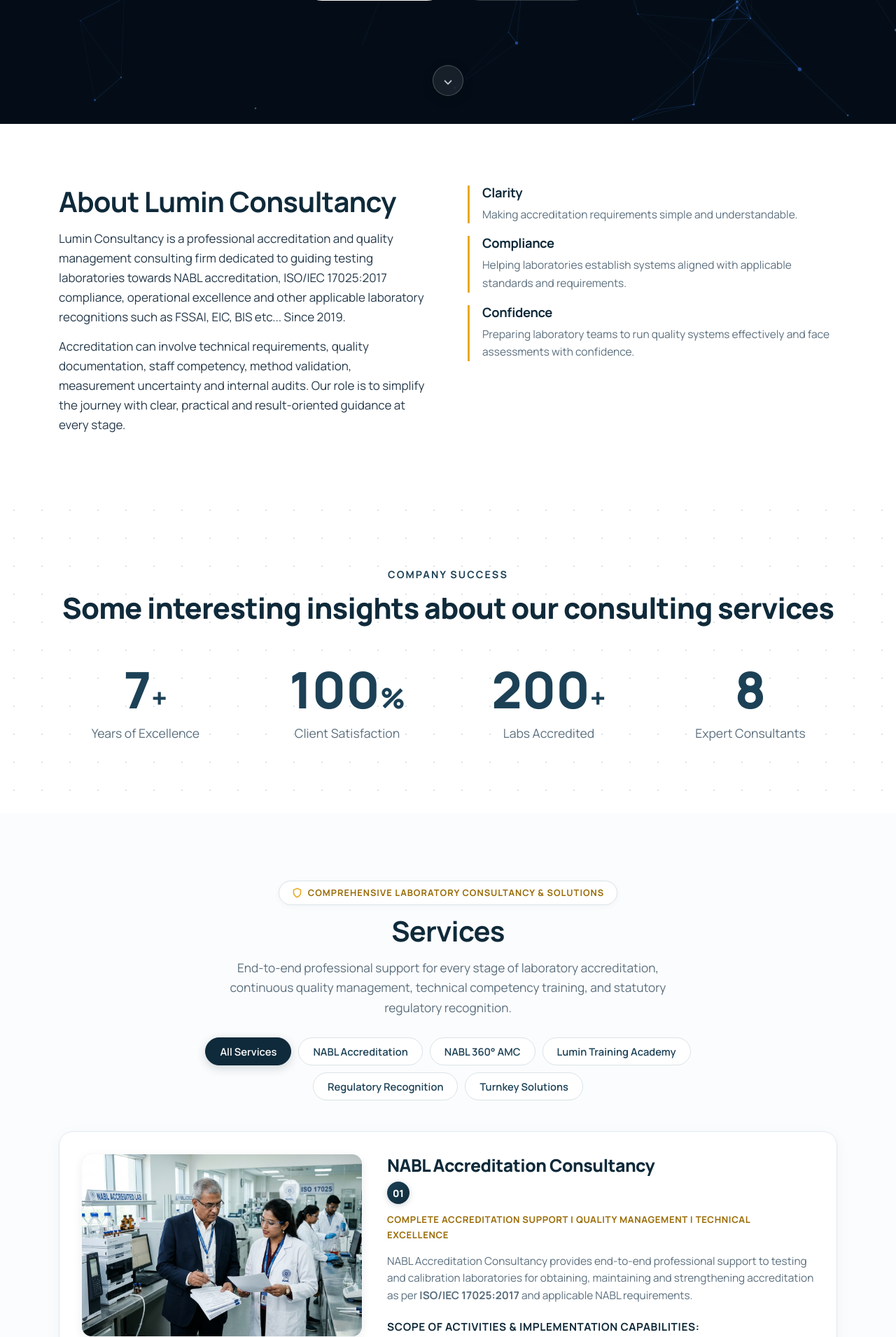
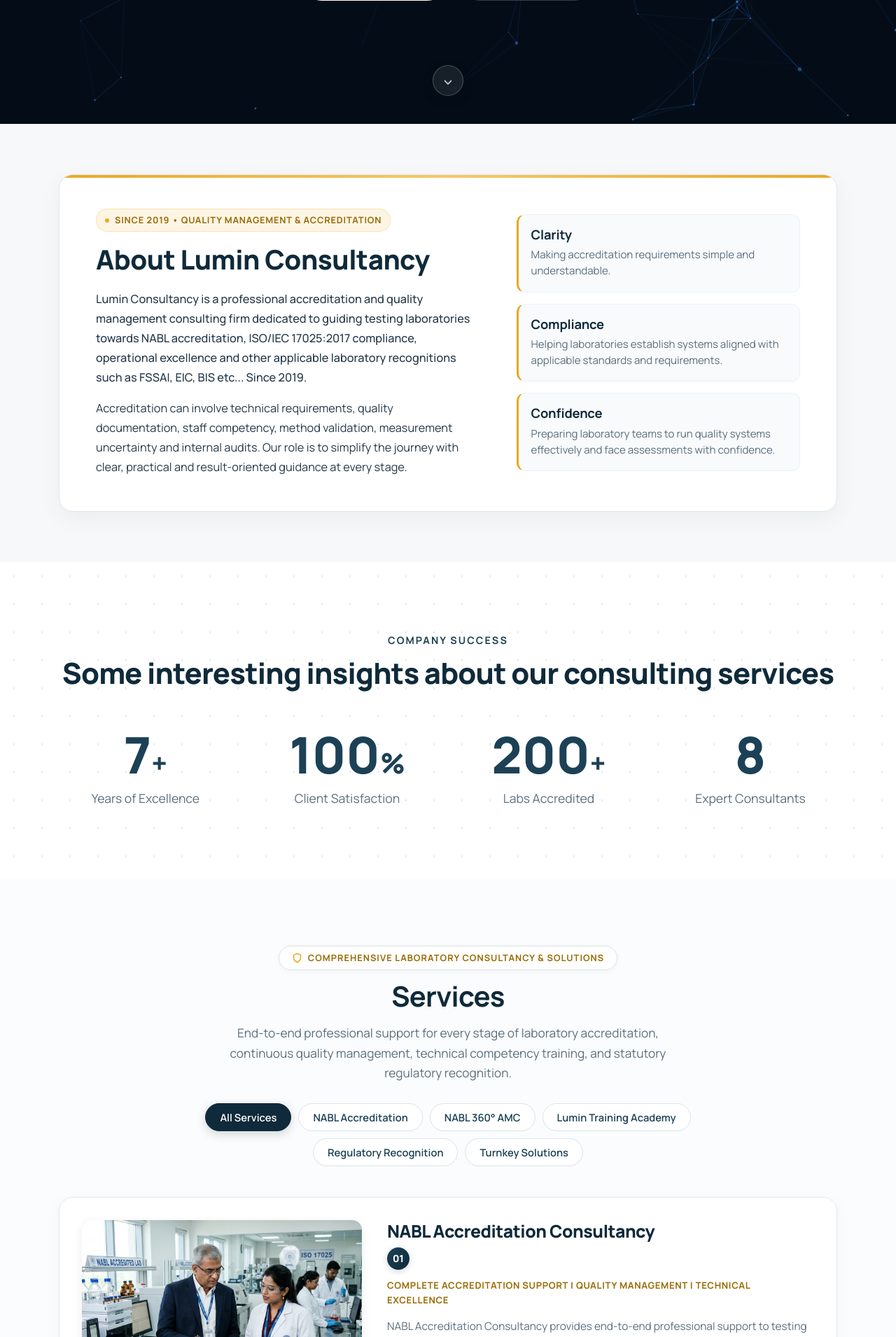
Before and after one commit to singamsetty-subhash/luminConsultancy, a PHP site: page / in a window 1280 px wide. Shown: the part 638-2548 px from the top of the page at 70% size. Run offline with PHP 8.4, Linux system fonts and the light colour scheme.

Commit message:
added SEO

```diff
--- a/css/styles.css
+++ b/css/styles.css
@@ -475,6 +475,135 @@
       font-size: .97rem
     }
 
+    /* ===================================================================
+       About Section & Master Card Component Styles
+       =================================================================== */
+    .about-section {
+      background: var(--paper);
+      padding: 72px 0;
+      position: relative;
+    }
+
+    .about-card {
+      background: #ffffff;
+      border: 1px solid #e2e8f0;
+      border-radius: 20px;
+      padding: 48px 52px;
+      box-shadow: 0 10px 32px rgba(15, 42, 58, 0.05);
+      position: relative;
+      overflow: hidden;
+      transition: box-shadow 0.3s ease, border-color 0.3s ease;
+    }
+
+    .about-card::before {
+      content: "";
+      position: absolute;
+      top: 0;
+      left: 0;
+      right: 0;
+      height: 4px;
+      background: linear-gradient(90deg, var(--accent) 0%, #f6c867 50%, var(--accent) 100%);
+    }
+
+    .about-card:hover {
+      box-shadow: 0 16px 42px rgba(15, 42, 58, 0.08);
+      border-color: #cbd5e1;
+    }
+
+    .about-two {
+      display: grid;
+      grid-template-columns: 1.15fr 0.85fr;
+      gap: 52px;
+      align-items: center;
+    }
+
+    .about-badge {
+      display: inline-flex;
+      align-items: center;
+      gap: 8px;
+      background: rgba(232, 169, 35, 0.12);
+      color: var(--accentd);
+      font-size: 0.8rem;
+      font-weight: 700;
+      letter-spacing: 0.8px;
+      text-transform: uppercase;
+      padding: 5px 12px;
+      border-radius: 100px;
+      margin-bottom: 16px;
+      border: 1px solid rgba(232, 169, 35, 0.25);
+    }
+
+    .about-badge-dot {
+      width: 6px;
+      height: 6px;
+      border-radius: 50%;
+      background: var(--accent);
+    }
+
+    .about-content h2 {
+      font-size: clamp(1.85rem, 3.2vw, 2.4rem);
+      font-weight: 800;
+      color: var(--ink);
+      margin-bottom: 18px;
+      letter-spacing: -0.5px;
+      line-height: 1.25;
+    }
+
+    .about-content p {
+      color: var(--text);
+      font-size: 1.02rem;
+      line-height: 1.72;
+      margin-bottom: 16px;
+    }
+
+    .about-content p:last-child {
+      margin-bottom: 0;
+    }
+
+    .about-lead {
+      font-weight: 500;
+      color: var(--ink2);
+    }
+
+    .about-pillars {
+      display: flex;
+      flex-direction: column;
+      gap: 16px;
+    }
+
+    .pillar-card {
+      background: #f8fafc;
+      border: 1px solid #edf2f7;
+      border-left: 4px solid var(--accent);
+      border-radius: 12px;
+      padding: 18px 22px;
+      transition: transform 0.25s ease, box-shadow 0.25s ease, background 0.25s ease, border-color 0.25s ease;
+    }
+
+    .pillar-card:hover {
+      background: #ffffff;
+      transform: translateX(6px);
+      border-color: #e2e8f0;
+      border-left-color: var(--accent);
+      box-shadow: 0 6px 20px rgba(15, 42, 58, 0.06);
+    }
+
+    .pillar-card h3 {
+      font-size: 1.15rem;
+      font-weight: 700;
+      color: var(--ink);
+      margin-bottom: 6px;
+      letter-spacing: -0.2px;
+    }
+
+    .pillar-card p {
+      color: var(--muted);
+      font-size: 0.94rem;
+      line-height: 1.55;
+      margin: 0;
+    }
+
+
     .grid {
       display: grid;
       grid-template-columns: repeat(auto-fit, minmax(255px, 1fr));
@@ -2168,6 +2297,13 @@
     }
 
     @media(max-width: 900px) {
+      .about-card {
+        padding: 34px 26px;
+      }
+      .about-two {
+        grid-template-columns: 1fr;
+        gap: 32px;
+      }
       section {
         padding: 60px 0;
       }
@@ -2206,6 +2342,19 @@
     }
 
     @media(max-width: 600px) {
+      .about-section {
+        padding: 48px 0;
+      }
+      .about-card {
+        padding: 24px 16px;
+        border-radius: 16px;
+      }
+      .pillar-card {
+        padding: 16px 16px;
+      }
+      .pillar-card:hover {
+        transform: none;
+      }
       .wrap {
         padding: 0 18px;
       }
--- a/index.html
+++ b/index.html
@@ -371,32 +371,41 @@
 
 
 
-    <section id="about">
-      <div class="wrap two">
-        <div>
+    <!-- ===================================================================
+         About Lumin Consultancy Section (Featured Card Component)
+         =================================================================== -->
+    <section id="about" class="about-section">
+      <div class="wrap">
+        <div class="about-card">
+          <div class="two about-two">
+            <div class="about-content">
+              <span class="about-badge">
+                <span class="about-badge-dot"></span> Since 2019 &bull; Quality Management &amp; Accreditation
+              </span>
               <h2>About Lumin Consultancy</h2>
-          <p style="margin-bottom:14px">Lumin Consultancy is a professional accreditation and quality management
+              <p class="about-lead">Lumin Consultancy is a professional accreditation and quality management
                 consulting firm dedicated to guiding testing laboratories towards NABL accreditation, ISO/IEC 17025:2017
                 compliance, operational excellence and other applicable laboratory recognitions such as FSSAI, EIC, BIS
-            etc...
-            Since 2019.
+                etc... Since 2019.
               </p>
               <p>Accreditation can involve technical requirements, quality documentation, staff competency, method
                 validation, measurement uncertainty and internal audits. Our role is to simplify the journey with clear,
                 practical and result-oriented guidance at every stage.</p>
             </div>
-        <div class="pillars">
-          <div>
+            <div class="pillars about-pillars">
+              <div class="pillar-card">
                 <h3>Clarity</h3>
                 <p>Making accreditation requirements simple and understandable.</p>
               </div>
-          <div>
+              <div class="pillar-card">
                 <h3>Compliance</h3>
                 <p>Helping laboratories establish systems aligned with applicable standards and requirements.</p>
               </div>
-          <div>
+              <div class="pillar-card">
                 <h3>Confidence</h3>
                 <p>Preparing laboratory teams to run quality systems effectively and face assessments with confidence.</p>
+              </div>
+            </div>
           </div>
         </div>
       </div>
```
Lines whose indentation alone changed are shown as unchanged.
